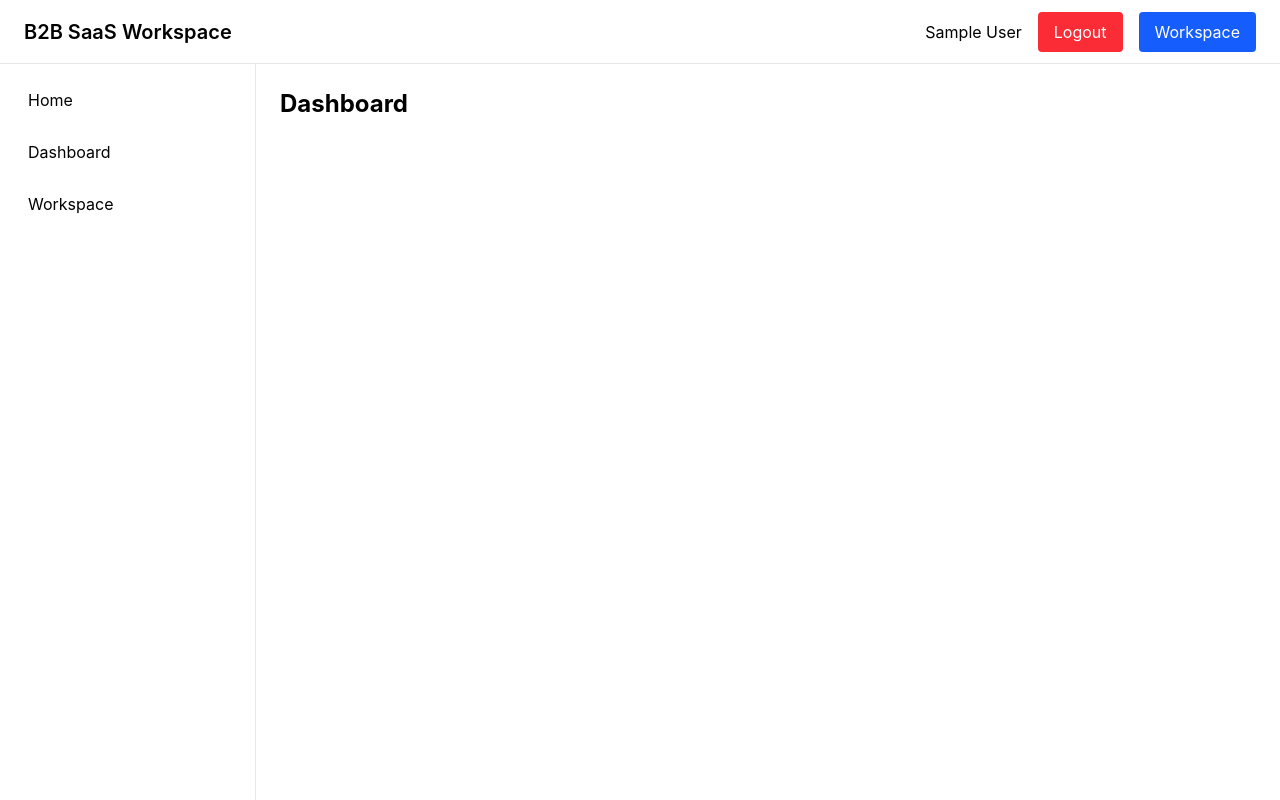
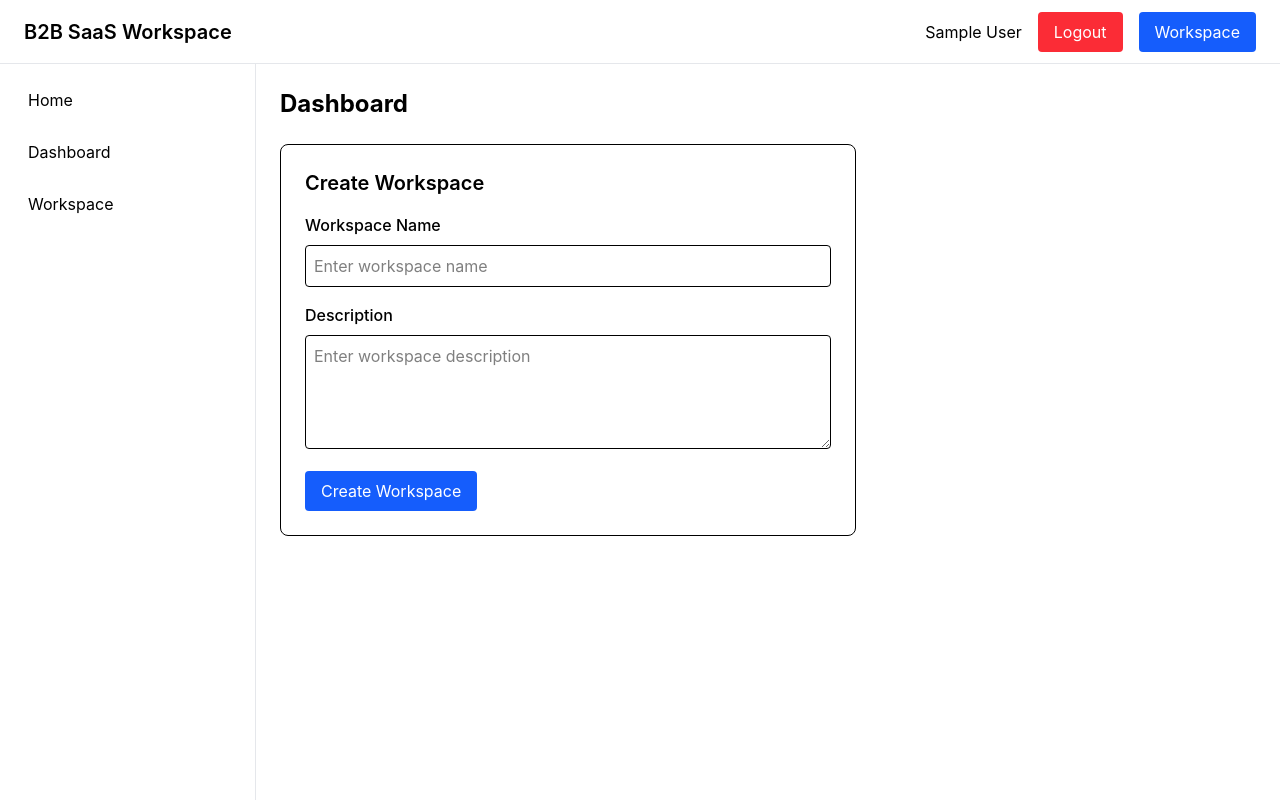
Before and after one commit to nikitagiri15010-sudo/b2b-saas-collaboration-workspace, a React (Vite) app in the folder client/: page /dashboard in a window 1280 px wide. Built offline with nearby package versions, Linux system fonts and the light colour scheme; no server answers; sample sign-in values are in the browser's storage.

Commit message:
feat: add workspace creation UI and verify message flow

```diff
--- a/client/src/pages/DashboardPage.tsx
+++ b/client/src/pages/DashboardPage.tsx
@@ -1,9 +1,113 @@
+import { useState } from "react";
+import { useNavigate } from "react-router-dom";
+
+import { useCreateWorkspace } from "../hooks/useWorkspaces";
+
 function DashboardPage() {
+  const navigate = useNavigate();
+
+  const createWorkspaceMutation =
+    useCreateWorkspace();
+
+  const [name, setName] =
+    useState("");
+
+  const [
+    description,
+    setDescription,
+  ] = useState("");
+
+  const handleSubmit = async (
+    e: React.FormEvent<HTMLFormElement>
+  ) => {
+    e.preventDefault();
+
+    if (!name.trim()) {
+      alert(
+        "Workspace name is required."
+      );
+      return;
+    }
+
+    try {
+      await createWorkspaceMutation.mutateAsync(
+        {
+          name,
+          description,
+        }
+      );
+
+      navigate("/workspace");
+    } catch (error) {
+      console.error(error);
+      alert(
+        "Failed to create workspace."
+      );
+    }
+  };
+
   return (
-    <div>
-      <h2 className="text-2xl font-bold">
+    <div className="max-w-xl">
+      <h2 className="text-2xl font-bold mb-6">
         Dashboard
       </h2>
+
+      <div className="rounded-lg border p-6">
+        <h3 className="text-xl font-semibold mb-4">
+          Create Workspace
+        </h3>
+
+        <form
+          onSubmit={handleSubmit}
+          className="space-y-4"
+        >
+          <div>
+            <label className="block mb-2 font-medium">
+              Workspace Name
+            </label>
+
+            <input
+              type="text"
+              value={name}
+              onChange={(e) =>
+                setName(e.target.value)
+              }
+              className="w-full rounded border p-2"
+              placeholder="Enter workspace name"
+            />
+          </div>
+
+          <div>
+            <label className="block mb-2 font-medium">
+              Description
+            </label>
+
+            <textarea
+              value={description}
+              onChange={(e) =>
+                setDescription(
+                  e.target.value
+                )
+              }
+              className="w-full rounded border p-2"
+              rows={4}
+              placeholder="Enter workspace description"
+            />
+          </div>
+
+          <button
+            type="submit"
+            disabled={
+              createWorkspaceMutation.isPending
+            }
+            className="rounded bg-blue-600 px-4 py-2 text-white hover:bg-blue-700 disabled:opacity-50"
+          >
+            {createWorkspaceMutation.isPending
+              ? "Creating..."
+              : "Create Workspace"}
+          </button>
+        </form>
+      </div>
     </div>
   );
 }
```
